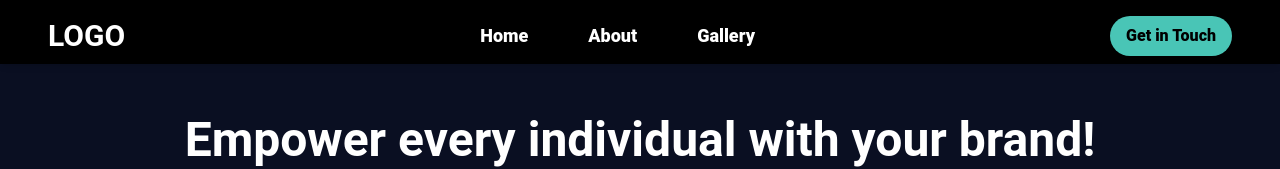
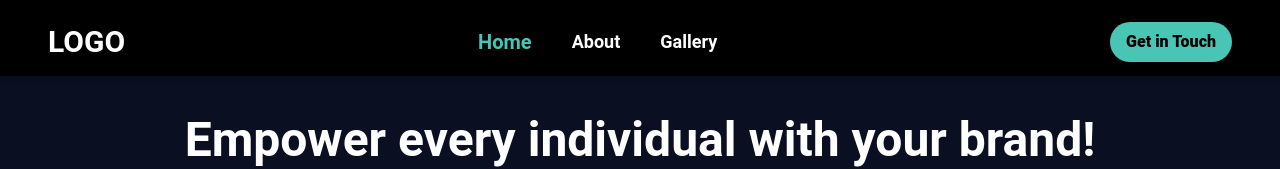
Before and after one commit to Prashant2002pd/freepani-project, a Next.js app: page / in a window 1280 px wide. Shown: the top 169 px of the page. Built offline with nearby package versions, Linux system fonts and the light colour scheme.

Commit message:
added some animation in nevbar

```diff
--- a/components/Nav.jsx
+++ b/components/Nav.jsx
@@ -1,28 +1,45 @@
 "use client";
-
+import { motion } from "framer-motion";
 import Link from "next/link";
 import Image from "next/image";
 import { useEffect, useState } from "react";
+import { usePathname } from "next/navigation";
+
+const links = [
+  { href: "/", text: " Home" },
+  { href: "/about_us", text: "About" },
+  { href: "/gallery", text: "Gallery" },
+];
 
 const Nav = () => {
+  const Path = usePathname();
   return (
     <nav className="pt-4 pb-2 z-10 text-primary-white bg-primary-black px-12 flex items-center justify-between w-screen shadow-md fixed">
       {/* <div className="w-8/12 flex items-center"> */}
       <h1 className="font-bold text-3xl">LOGO</h1>
-      <ul className="font-extrabold text-lg flex justify-evenly w-4/12">
-        <Link href="/">
-          <li className="cursor-pointer">Home</li>
-        </Link>
-        <Link href="/about_us">
-          <li className="cursor-pointer">About</li>
-        </Link>
-        <Link href="/gallery">
-          <li className="cursor-pointer">Gallery</li>
-        </Link>
+      <ul className=" flex justify-center py-3">
+        {links.map((l) => (
+          <li className="pr-[2.5rem]" key={l.href}>
+            <motion.div whileHover={{ scale: 1.1 }}>
+              <Link
+                href={l.href}
+                className={`${
+                  l.href === Path
+                    ? " text-primary-lightblue font-bold text-xl"
+                    : " cursor-pointer font-bold text-lg"
+                }`}
+              >
+                {l.text}
+              </Link>
+            </motion.div>
+          </li>
+        ))}
       </ul>
-      {/* </div> */}
-
-      <Link href="/contact_us"><button className="p-2 px-4 bg-primary-lightblue text-primary-black rounded-full font-extrabold text-md">Get in Touch</button></Link>
+      <Link href="/contact_us">
+        <button className="p-2 px-4 bg-primary-lightblue text-primary-black rounded-full font-extrabold text-md">
+          Get in Touch
+        </button>
+      </Link>
     </nav>
   );
 };
```
